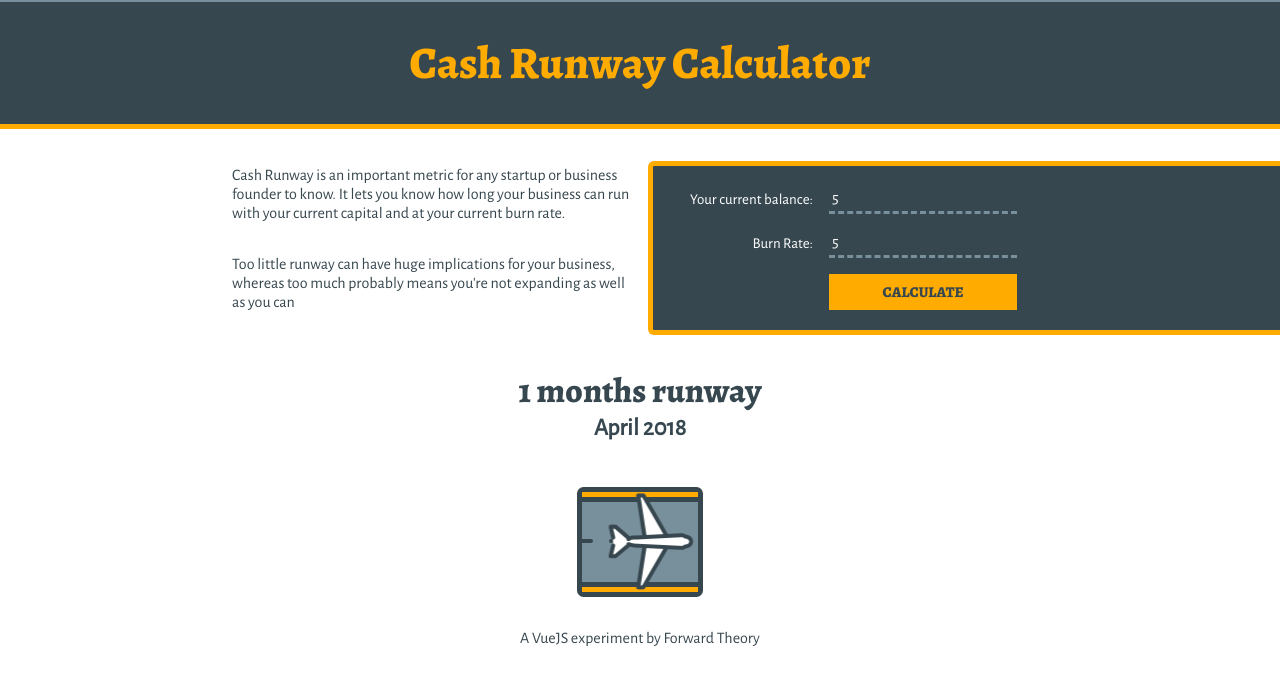
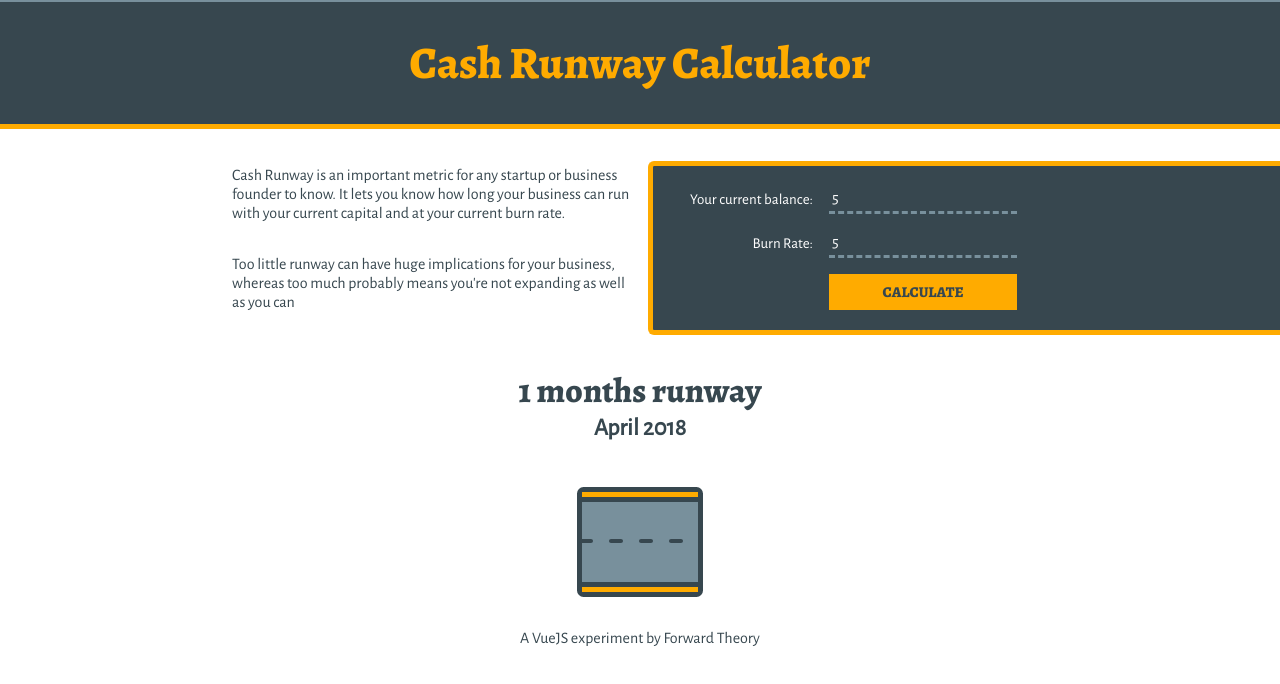
Before and after one commit to adamhughes86/cash-runway-calculator, a Vue app: page / in a window 1280 px wide. Both pictures are taken after typing "5", "5" into the empty fields and a click on the button "CALCULATE". Shown: the top 684 px of the page. Built offline with nearby package versions, Linux system fonts and the light colour scheme.

Commit message:
Convert animations to greensock

```diff
--- a/package.json
+++ b/package.json
@@ -11,6 +11,7 @@
     "build": "node build/build.js"
   },
   "dependencies": {
+    "gsap": "^1.20.4",
     "moment": "^2.20.1",
     "vue": "^2.5.2"
   },
--- a/src/components/Runway.vue
+++ b/src/components/Runway.vue
@@ -1,16 +1,16 @@
 <template>
-  <svg v-bind:width="widthForSVG" height="110" xmlns="http://www.w3.org/2000/svg" xmlns:xlink="http://www.w3.org/1999/xlink">
+  <svg width="126" height="110" id="svg" ref="mainSvg" xmlns="http://www.w3.org/2000/svg" xmlns:xlink="http://www.w3.org/1999/xlink">
     <g id="runway-svg" fill="none" fill-rule="evenodd">
       <g id="runway">
         <g id="main">
-          <rect stroke="#37474F" id="main-runway" stroke-width="5" fill="#78909C" x="2.5" y="2.5" v-bind:width="widthForMain" height="105" rx="4"/>
+          <rect stroke="#37474F" id="main-runway" ref="mainRunway" stroke-width="5" fill="#78909C" x="2.5" y="2.5" width="121" height="105" rx="4"/>
           <g id="marking-bottom" transform="translate(5 95)" >
-            <rect id="marking-bottom--dark" fill="#FFAB00" x="0" y="5" height="5" v-bind:width="widthForBorder"/>
-            <rect id="marking-bottom--yellow" fill="#37474F" x="0" y="0" height="5" v-bind:width="widthForBorder"/>
+            <rect id="marking-bottom--dark" fill="#FFAB00" x="0" y="5" height="5" ref="markingBottomDark" width="116"/>
+            <rect id="marking-bottom--yellow" fill="#37474F" x="0" y="0" height="5" ref="markingBottomYellow" width="116"/>
           </g>
-          <g id="marking-top" transform="translate(5 5)">
-            <rect id="marking-top--dark" fill="#FFAB00" x="0" y="0" height="5" v-bind:width="widthForBorder"/>
-            <rect id="marking-top--yellow" fill="#37474F" x="0" y="5" height="5"  v-bind:width="widthForBorder"/>
+          <g id="marking-top" ref="markings" transform="translate(5 5)">
+            <rect id="marking-top--dark" fill="#FFAB00" x="0" y="0" height="5" ref="markingTopDark" width="116"/>
+            <rect id="marking-top--yellow" fill="#37474F" x="0" y="5" height="5" ref="markingTopYellow" width="116"/>
           </g>
         </g>
         <g transform="translate(2 52)" id="markings-center" fill-rule="nonzero">
@@ -99,7 +99,7 @@
             </g>
           </g>
         </g>
-        <g id="airplane" transform="rotate(90 48 54)" fill-rule="nonzero">
+        <g id="airplane" ref="airplaneSvg" transform="rotate(90 48 54)" fill-rule="nonzero">
           <g id="Group" transform="translate(0 24)">
             <g id="Shape">
               <path fill="#FFF" d="M2.4 26.2L43.7 2.4l2 19-.9 3.3-42.4 6.5z"/>
@@ -121,6 +121,11 @@
 </template>
 
 <script>
+import TweenLite from 'gsap/TweenLite'
+import TimelineLite from 'gsap/TimelineLite'
+import Sine from 'gsap/EasePack'
+import 'gsap/CSSPlugin'
+
 export default {
   name: 'Runway',
 
@@ -133,10 +138,7 @@ export default {
       step1: true,
       step2: false,
       step3: false,
-      step4: false,
-      widthForSVG: 126,
-      widthForMain: 121,
-      widthForBorder: 116
+      step4: false
     }
   },
 
@@ -145,6 +147,10 @@ export default {
       this.calculateAnimationStep(this.runway)
       this.changeSVGWidths()
     }
+  },
+
+  mounted: function () {
+    this.airplaneAnimation()
   },
 
   methods: {
@@ -172,27 +178,57 @@ export default {
       }
     },
 
+    airplaneAnimation () {
+      const airplaneSvg = this.$refs.airplaneSvg
+      const airplaneTimeline = new TimelineLite()
+
+      airplaneTimeline
+        .set(airplaneSvg, {
+          x: '0',
+          scale: 1.1
+        })
+        .add(TweenLite.to(airplaneSvg, 2, {
+          ease: Sine.easeOut,
+          x: '106px',
+          scale: 1
+        }))
+        .add(TweenLite.to(airplaneSvg, 3, {
+          x: '106px',
+          scale: 1
+        }))
+        .add(TweenLite.to(airplaneSvg, 4, {
+          ease: Sine.easeIn,
+          x: '812px',
+          scale: 1.2,
+          onComplete: function () { airplaneTimeline.restart(true, false) }
+        }))
+    },
+
     changeSVGWidths () {
+      const mainSvg = this.$refs.mainSvg
+      const mainRunway = this.$refs.mainRunway
+      const markingTopYellow = this.$refs.markingTopYellow
+      const markingTopDark = this.$refs.markingTopDark
+      const markingBottomYellow = this.$refs.markingBottomYellow
+      const markingBottomDark = this.$refs.markingBottomDark
+      const animationDuration = 0.4
+
       if (this.step4) {
-        // console.log('Step 4 is true')
-        this.widthForSVG = 582
-        this.widthForMain = 576
-        this.widthForBorder = 571
+        TweenLite.to(mainSvg, animationDuration, { width: 582 })
+        TweenLite.to(mainRunway, animationDuration, { width: 576 })
+        TweenLite.to([markingTopYellow, markingTopDark, markingBottomYellow, markingBottomDark], animationDuration, { width: 571 })
       } else if (this.step3) {
-        // console.log('Step 3 is true')
-        this.widthForSVG = 431
-        this.widthForMain = 426
-        this.widthForBorder = 421
+        TweenLite.to(mainSvg, animationDuration, { width: 431 })
+        TweenLite.to(mainRunway, animationDuration, { width: 426 })
+        TweenLite.to([markingTopYellow, markingTopDark, markingBottomYellow, markingBottomDark], animationDuration, { width: 421 })
       } else if (this.step2) {
-        // console.log('Step 2 is true')
-        this.widthForSVG = 281
-        this.widthForMain = 276
-        this.widthForBorder = 271
+        TweenLite.to(mainSvg, animationDuration, { width: 281 })
+        TweenLite.to(mainRunway, animationDuration, { width: 276 })
+        TweenLite.to([markingTopYellow, markingTopDark, markingBottomYellow, markingBottomDark], animationDuration, { width: 271 })
       } else if (this.step1) {
-        // console.log('Step 1 is true')
-        this.widthForSVG = 126
-        this.widthForMain = 121
-        this.widthForBorder = 116
+        TweenLite.to(mainSvg, animationDuration, { width: 126 })
+        TweenLite.to(mainRunway, animationDuration, { width: 121 })
+        TweenLite.to([markingTopYellow, markingTopDark, markingBottomYellow, markingBottomDark], animationDuration, { width: 116 })
       }
     }
   }
@@ -204,39 +240,6 @@ export default {
   svg {
     grid-area: svg;
     margin: 0 auto;
-    transition: width 0.4s ease-out;
   }
 
-  #main-runway,
-  #marking-top--dark,
-  #marking-top--yellow,
-  #marking-bottom--dark,
-  #marking-bottom--yellow {
-    transition: width 0.4s ease-out;
-  }
-
-  #airplane {
-    animation-name: airplane-land;
-    animation-duration: 10s;
-    animation-iteration-count: infinite;
-    animation-timing-function: ease-in;
-  }
-
-  @keyframes airplane-land {
-    0% {
-      transform: scale(1.05) rotateZ(90deg) translateX(6px) translateY(0px);
-    }
-    20% {
-      transform: scale(1.05) rotateZ(90deg) translateX(6px) translateY(0px);
-    }
-    30% {
-      transform: scale(1) rotateZ(90deg) translateX(6px) translateY(-106px);
-    }
-    80% {
-      transform: scale(1) rotateZ(90deg) translateX(6px) translateY(-106px);
-    }
-    100% {
-      transform: scale(1.2) rotateZ(90deg) translateX(6px) translateY(-606px);
-    }
-  }
 </style>
```
